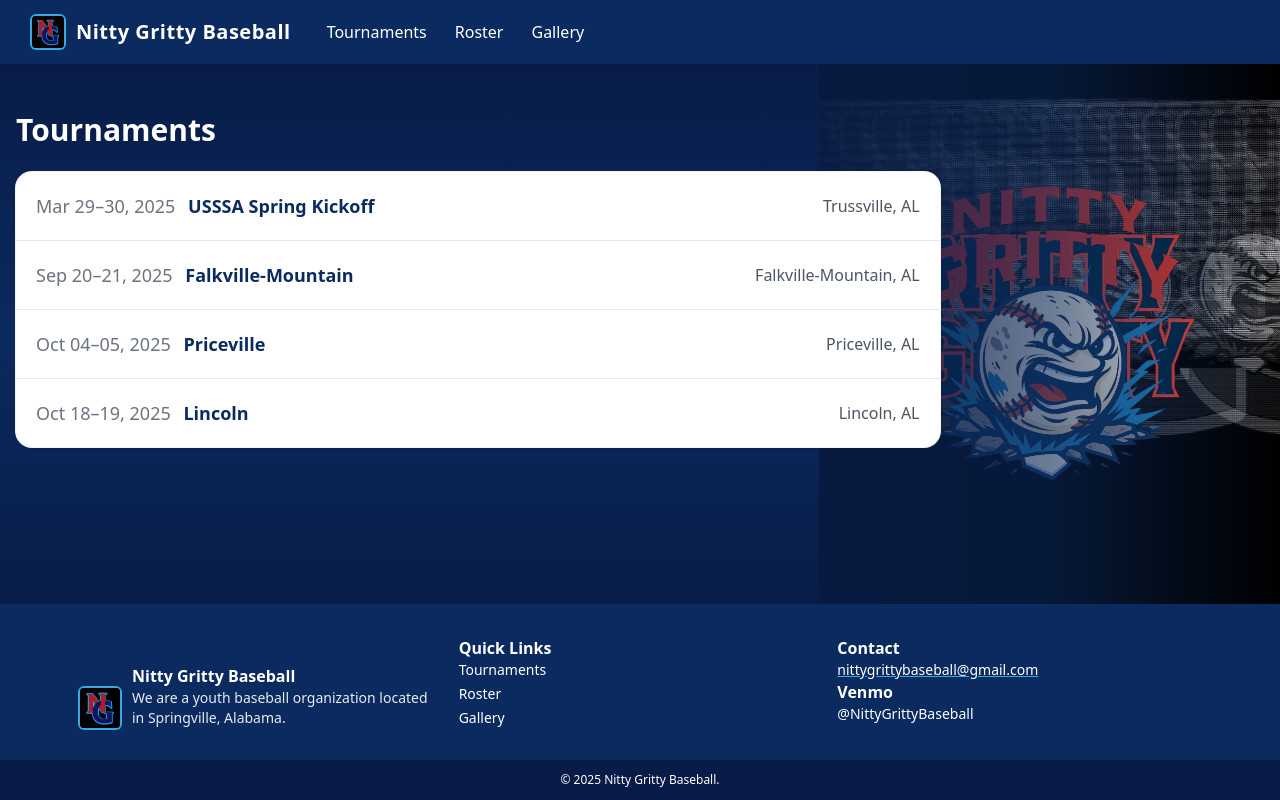
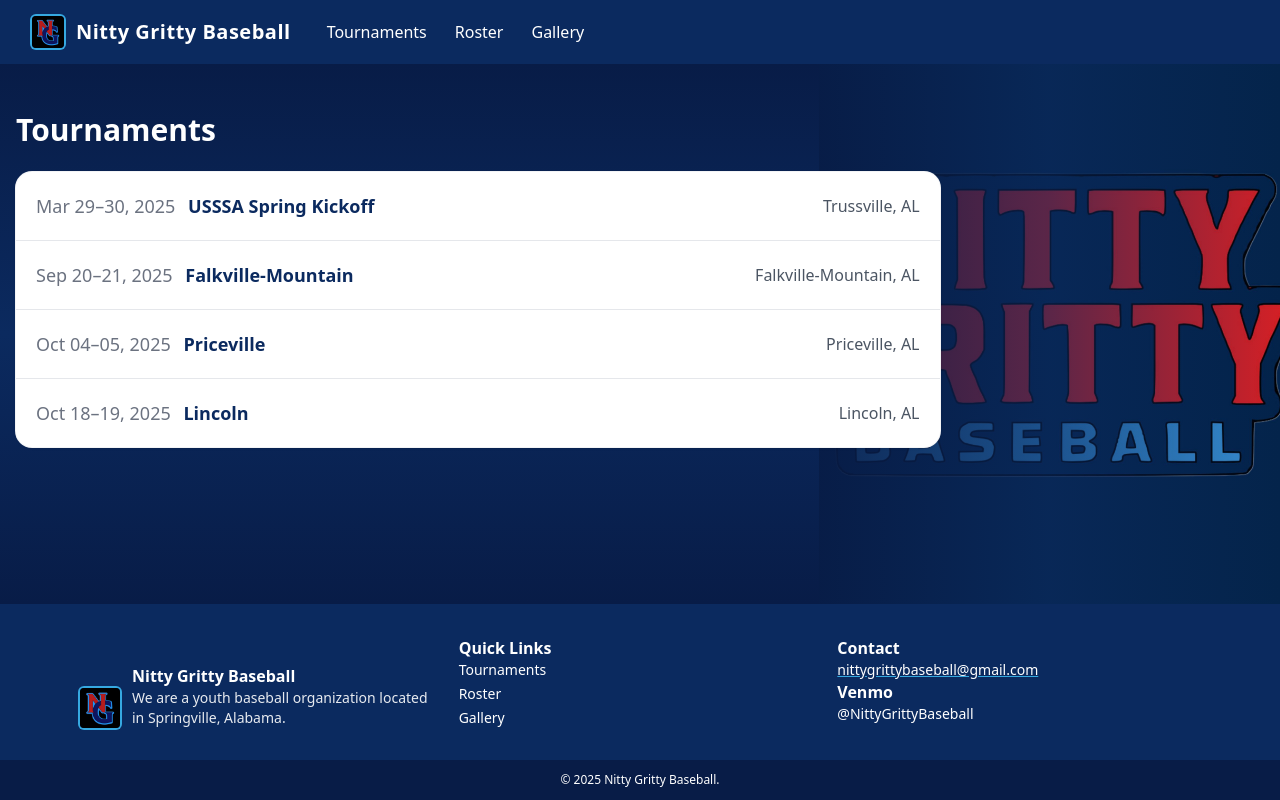
Before and after one commit to Chasehun5/nittygrittybaseball, a website: page schedule.html in a window 1280 px wide. Drawn offline with nearby package versions, Linux system fonts and the light colour scheme; files that its build step writes are made by us from their sources.

Commit message:
Update schedule.html

```diff
--- a/schedule.html
+++ b/schedule.html
@@ -63,7 +63,7 @@
 <section class="relative overflow-hidden bg-gradient-to-b from-navydark via-navy to-navydark text-white min-h-full flex-1">
   <!-- Right image panel (narrower so the list is wider) -->
   <div class="absolute inset-y-0 right-0 w-[36%] hidden md:block">
-    <img src="logo_alt.jpg" alt="" class="w-full h-full object-cover">
+    <img src="nittygritty_plain.jpg" alt="" class="w-full h-full object-cover">
     <!-- Dark fade left so list stays readable and blends with navy -->
     <div class="absolute inset-0 bg-gradient-to-l from-transparent via-navy/60 to-navydark/90"></div>
   </div>
```
